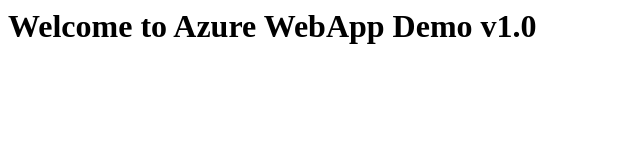
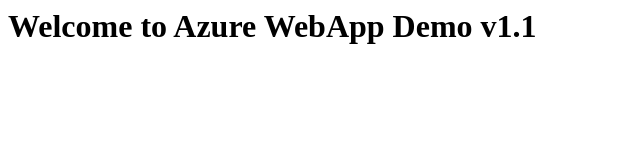
Before and after one commit to ankittyagi20/azure-training, a plain HTML site: page index.html in a window 1280 px wide. Shown: the full height of the page, 0-640 px from the left. Drawn offline with Linux system fonts and the light colour scheme.

Commit message:
index page

```diff
--- a/index.html
+++ b/index.html
@@ -3,7 +3,7 @@
 Azure Demo
 </title>
 <body>
-<h1> Welcome to Azure WebApp Demo v1.0</h1>
+<h1> Welcome to Azure WebApp Demo v1.1</h1>
 </body>
 
 </html>
```
